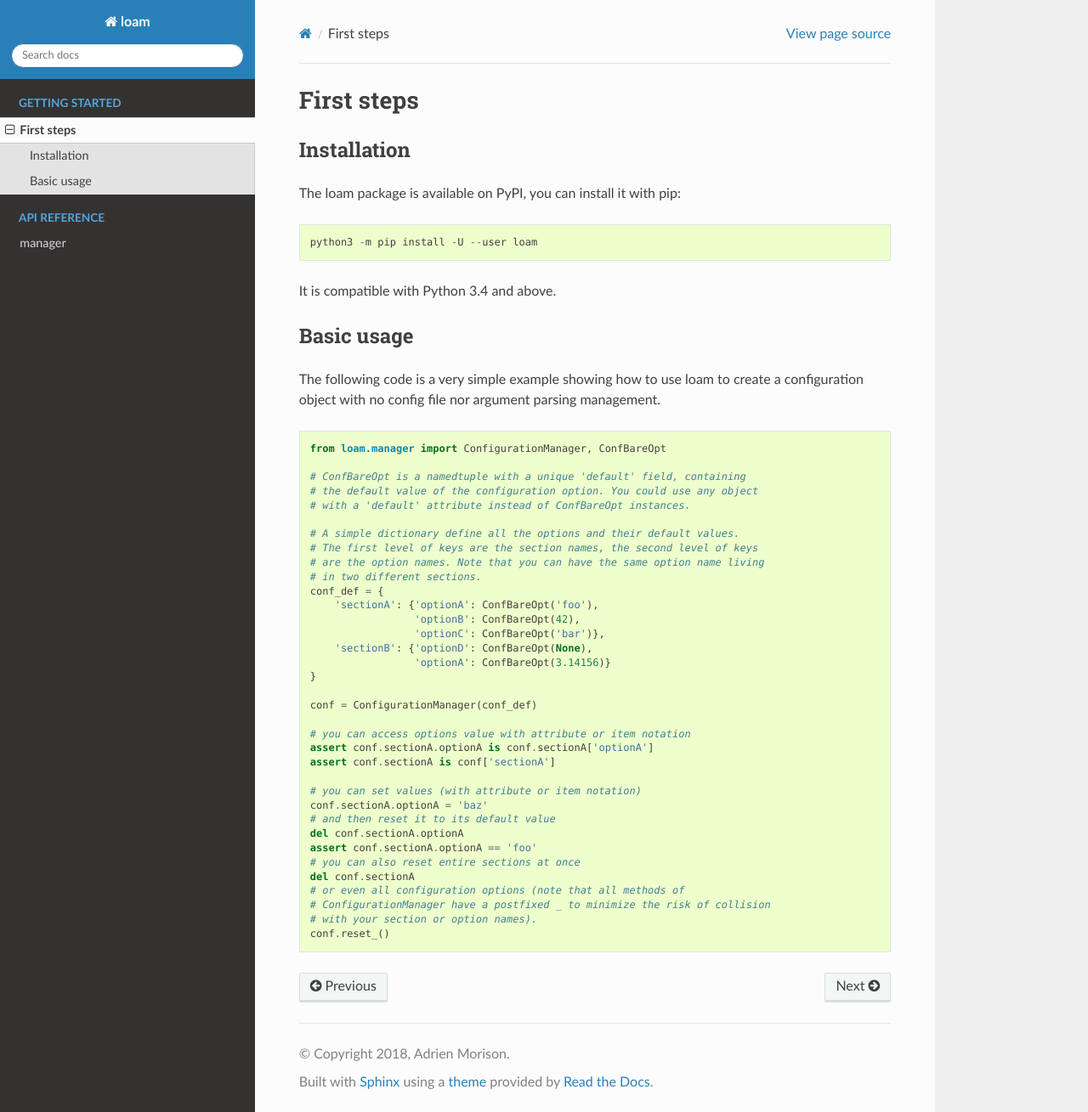
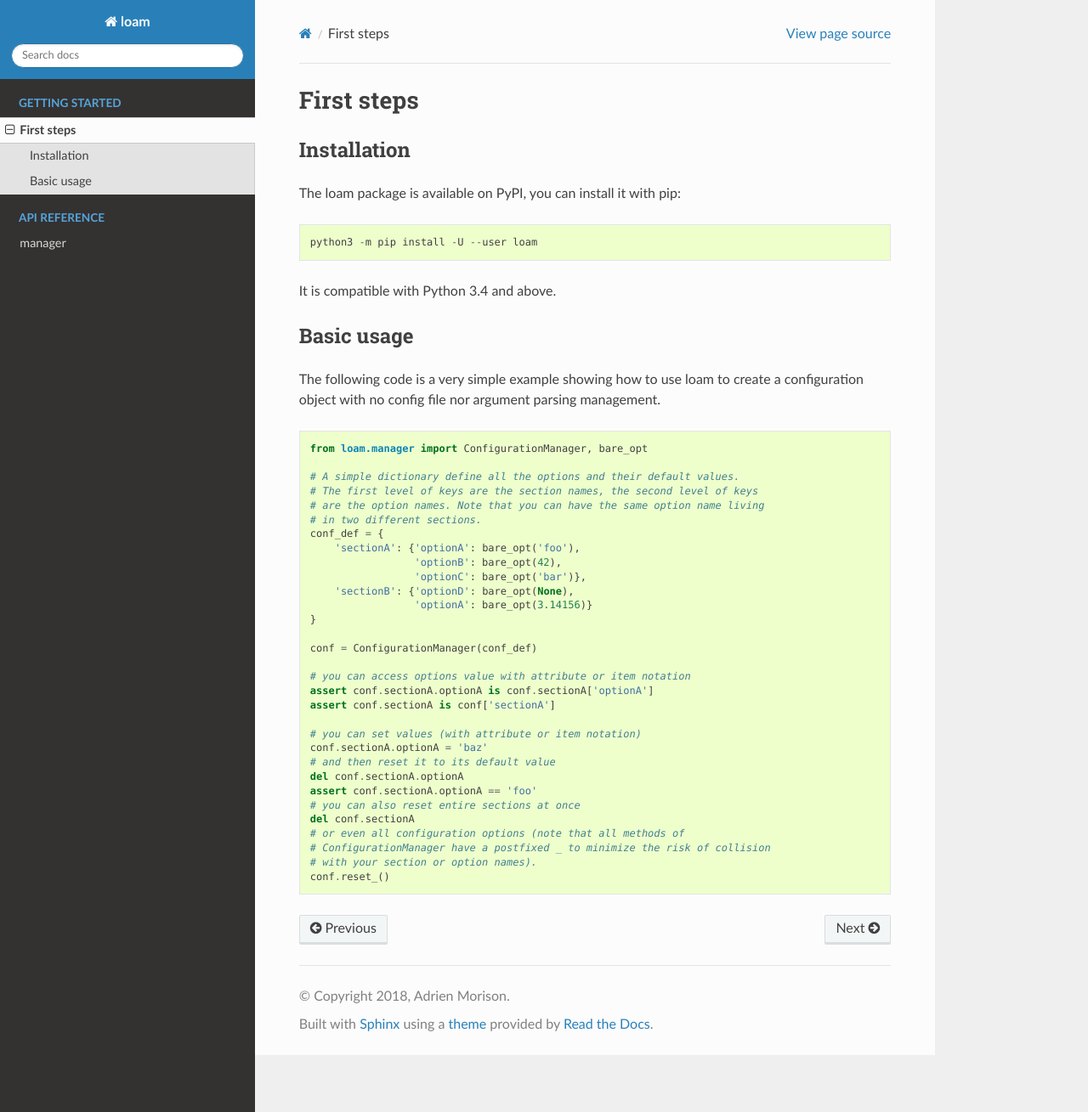
Before and after one commit to amorison/loam, a Sphinx documentation site: the page built from docs/sources/firststeps.rst, in a window 1280 px wide and 1309 px high. Shown: the whole window at 85% size. Built offline with Sphinx 7.4.7 and the Read the Docs theme 2.0.0, drawn with Linux system fonts in a browser that asks for light colours.

Commit message:
Replace ConfBareOpt with bare_opt()

```diff
--- a/docs/sources/firststeps.rst
+++ b/docs/sources/firststeps.rst
@@ -18,22 +18,18 @@ configuration object with no config file nor argument parsing management.
 
 ::
 
-    from loam.manager import ConfigurationManager, ConfBareOpt
-
-    # ConfBareOpt is a namedtuple with a unique 'default' field, containing
-    # the default value of the configuration option. You could use any object
-    # with a 'default' attribute instead of ConfBareOpt instances.
+    from loam.manager import ConfigurationManager, bare_opt
 
     # A simple dictionary define all the options and their default values.
     # The first level of keys are the section names, the second level of keys
     # are the option names. Note that you can have the same option name living
     # in two different sections.
     conf_def = {
-        'sectionA': {'optionA': ConfBareOpt('foo'),
-                     'optionB': ConfBareOpt(42),
-                     'optionC': ConfBareOpt('bar')},
-        'sectionB': {'optionD': ConfBareOpt(None),
-                     'optionA': ConfBareOpt(3.14156)}
+        'sectionA': {'optionA': bare_opt('foo'),
+                     'optionB': bare_opt(42),
+                     'optionC': bare_opt('bar')},
+        'sectionB': {'optionD': bare_opt(None),
+                     'optionA': bare_opt(3.14156)}
     }
 
     conf = ConfigurationManager(conf_def)
```
Also changed, not shown: docs/sources/api/manager.rst (+1 -8 lines), 1 other file.
